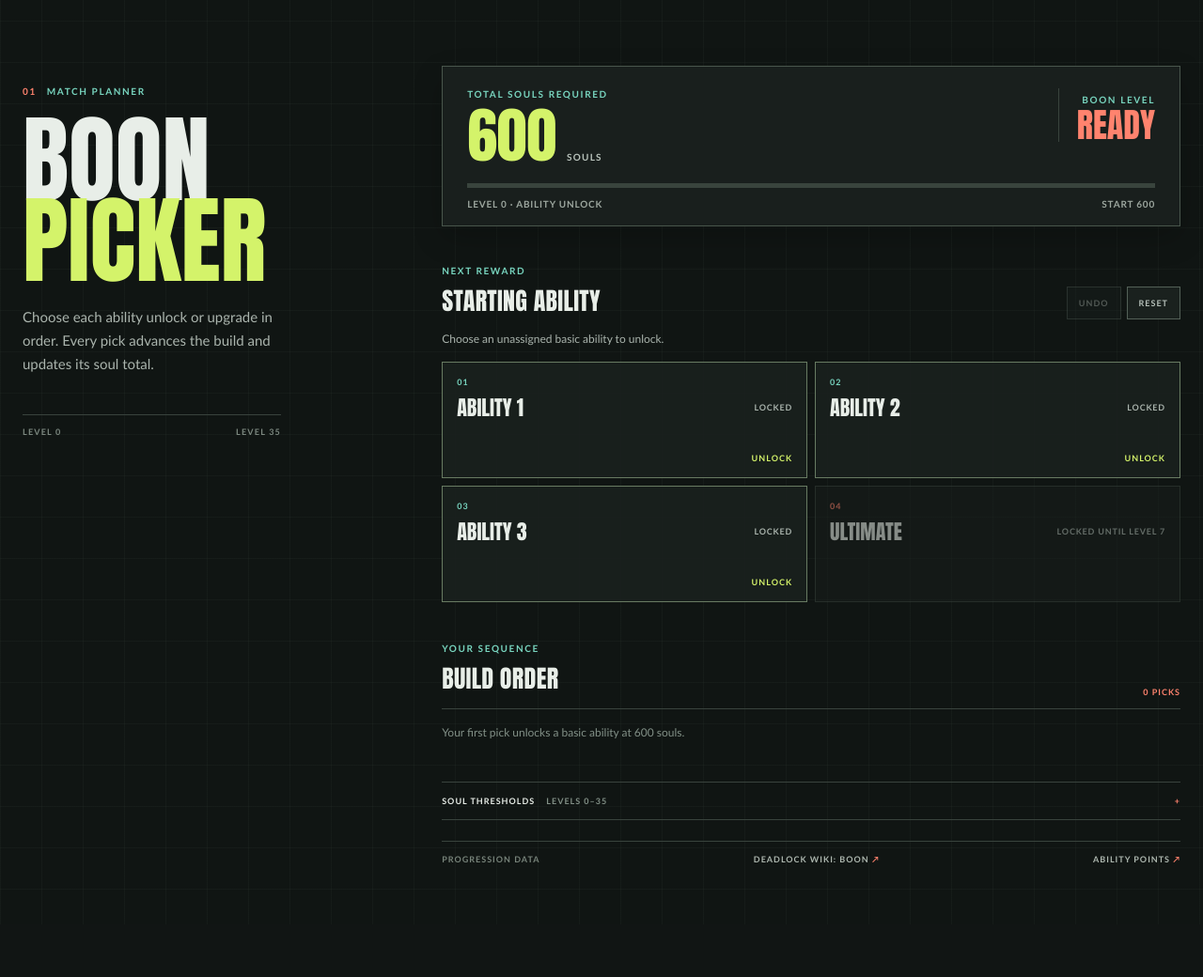
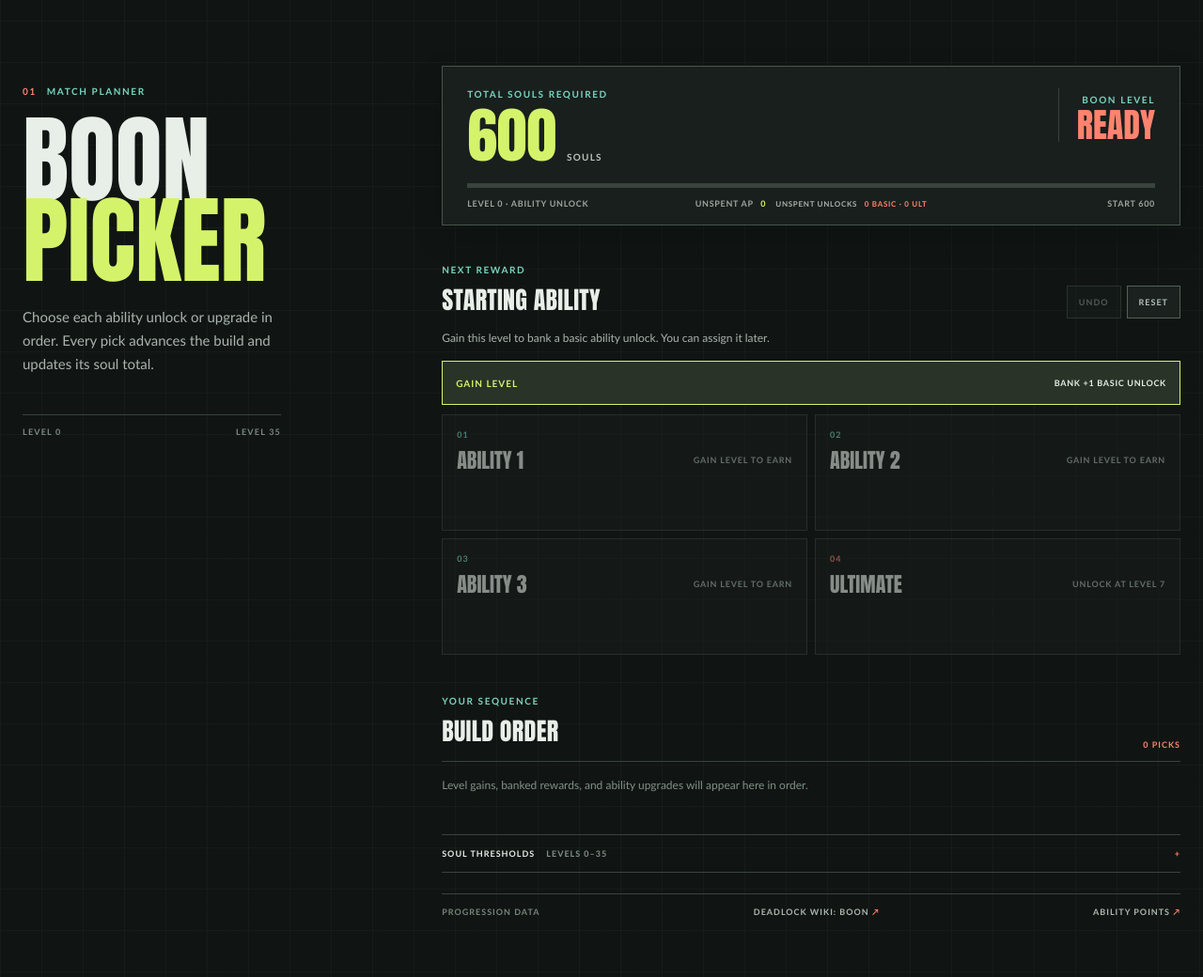
Before and after one commit to LittleBitwise/BoonPlanner, a Flask app: page / in a window 1280 px wide. Shown: the part 66-1106 px from the top of the page at 94% size. Before the commit the page ends 984 px from the top, so only its background shows below. Run offline with Flask 3, Linux system fonts and the light colour scheme.

Commit message:
fixed upgrade logic and build order display

```diff
--- a/app.py
+++ b/app.py
@@ -8,6 +8,7 @@ SOUL_THRESHOLDS = (
     45500, 49200,
 )
 ABILITY_UNLOCK_LEVELS = {0, 2, 4, 7}
+ABILITY_TIER_COSTS = (1, 2, 5)
 
 
 def build_levels():
@@ -29,7 +30,7 @@ def create_app():
 
     @app.get("/")
     def index():
-        return render_template("index.html", levels=levels)
+        return render_template("index.html", levels=levels, ability_tier_costs=ABILITY_TIER_COSTS)
 
     @app.get("/api/levels")
     def get_levels():
--- a/static/app.js
+++ b/static/app.js
@@ -1,14 +1,18 @@
 const levels = JSON.parse(document.querySelector("#boon-levels").textContent);
+const abilityTierCosts = JSON.parse(document.querySelector("#ability-tier-costs").textContent);
 const abilityCards = [...document.querySelectorAll(".ability-card")];
 const milestoneCards = [...document.querySelectorAll(".level-card")];
 const soulsValue = document.querySelector("#soulsValue");
 const levelValue = document.querySelector("#levelValue");
 const rewardValue = document.querySelector("#rewardValue");
 const nextValue = document.querySelector("#nextValue");
+const unspentValue = document.querySelector("#unspentValue");
+const unspentUnlocks = document.querySelector("#unspentUnlocks");
 const progressFill = document.querySelector("#progressFill");
 const progressTrack = document.querySelector(".progress-track");
 const choiceHeading = document.querySelector("#choiceHeading");
 const choicePrompt = document.querySelector("#choicePrompt");
+const gainLevelButton = document.querySelector("#gainLevelButton");
 const buildOrder = document.querySelector("#buildOrder");
 const orderCount = document.querySelector("#orderCount");
 const emptyOrder = document.querySelector("#emptyOrder");
@@ -18,82 +22,100 @@ const abilities = new Map(abilityCards.map((card) => [card.dataset.ability, {
   name: card.querySelector("strong").textContent,
   ultimate: card.dataset.ability === "ultimate",
   unlocked: false,
-  points: 0,
+  tier: 0,
 }]));
-let picks = [];
+let actions = [];
 let currentLevel = -1;
+let unspentAbilityPoints = 0;
+let pendingBasicUnlocks = 0;
+let pendingUltimateUnlocks = 0;
 let order = [];
 
 function formatSouls(value) {
   return Number(value).toLocaleString("en-US");
 }
 
-function tierFor(points) {
-  if (points >= 8) return 3;
-  if (points >= 3) return 2;
-  if (points >= 1) return 1;
-  return 0;
-}
-
-function nextTier(points) {
-  if (points < 1) return { tier: 1, remaining: 1 };
-  if (points < 3) return { tier: 2, remaining: 3 - points };
-  if (points < 8) return { tier: 3, remaining: 8 - points };
-  return null;
-}
-
 function targetLevel() {
   return levels[currentLevel + 1] ?? null;
 }
 
-function canChoose(ability, target) {
-  if (!target) return false;
-  if (target.reward === "Ability unlock") {
-    if (ability.unlocked) return false;
-    return target.level === 7 ? ability.ultimate : !ability.ultimate;
-  }
-  return ability.unlocked && ability.points < 8;
+function canUnlock(ability) {
+  if (ability.unlocked) return false;
+  return ability.ultimate ? pendingUltimateUnlocks > 0 : pendingBasicUnlocks > 0;
 }
 
-function applyPick(abilityId) {
-  const ability = abilities.get(abilityId);
+function canUpgrade(ability) {
+  return ability.unlocked && ability.tier < abilityTierCosts.length && unspentAbilityPoints >= abilityTierCosts[ability.tier];
+}
+
+function canGainLevel(target) {
+  return Boolean(target);
+}
+
+function applyAction(action) {
   const target = targetLevel();
-  if (!ability || !canChoose(ability, target)) return false;
-
-  let action;
-  if (target.reward === "Ability unlock") {
-    ability.unlocked = true;
-    action = "UNLOCKED";
-  } else {
-    const previousTier = tierFor(ability.points);
-    ability.points += 1;
-    const newTier = tierFor(ability.points);
-    action = newTier > previousTier ? `+1 AP · TIER ${["", "I", "II", "III"][newTier]}` : "+1 ABILITY POINT";
+  if (action.type === "gain-level") {
+    if (!canGainLevel(target)) return false;
+    currentLevel = target.level;
+    let reward;
+    if (target.reward === "Ability unlock" && target.level === 7) {
+      pendingUltimateUnlocks += 1;
+      reward = "+1 ULTIMATE UNLOCK";
+    } else if (target.reward === "Ability unlock") {
+      pendingBasicUnlocks += 1;
+      reward = "+1 BASIC UNLOCK";
+    } else {
+      unspentAbilityPoints += 1;
+      reward = "+1 ABILITY POINT";
+    }
+    return true;
   }
 
-  currentLevel = target.level;
-  order.push({ level: target.level, souls: target.souls, ability: ability.name, action });
-  return true;
+  const ability = abilities.get(action.abilityId);
+  if (!ability) return false;
+
+  if (action.type === "unlock" && canUnlock(ability)) {
+    if (ability.ultimate) pendingUltimateUnlocks -= 1;
+    else pendingBasicUnlocks -= 1;
+    ability.unlocked = true;
+    const current = levels[Math.max(0, currentLevel)];
+    order.push({ level: Math.max(0, currentLevel), souls: current.souls, ability: ability.name, action: "UNLOCKED · BANKED TOKEN" });
+    return true;
+  }
+
+  if (action.type === "upgrade" && canUpgrade(ability)) {
+    const cost = abilityTierCosts[ability.tier];
+    ability.tier += 1;
+    unspentAbilityPoints -= cost;
+    const current = levels[Math.max(0, currentLevel)];
+    order.push({ level: Math.max(0, currentLevel), souls: current.souls, ability: ability.name, action: `TIER ${["", "I", "II", "III"][ability.tier]} · -${cost} AP` });
+    return true;
+  }
+
+  return false;
 }
 
 function rebuildProgress() {
   currentLevel = -1;
+  unspentAbilityPoints = 0;
+  pendingBasicUnlocks = 0;
+  pendingUltimateUnlocks = 0;
   order = [];
   abilities.forEach((ability) => {
     ability.unlocked = false;
-    ability.points = 0;
+    ability.tier = 0;
   });
-  picks.forEach((abilityId) => applyPick(abilityId));
+  actions.forEach((action) => applyAction(action));
 }
 
 function promptFor(target) {
   if (!target) return { heading: "MAXIMUM LEVEL", prompt: "All 35 boon levels are assigned." };
   if (target.reward === "Ability unlock") {
-    if (target.level === 7) return { heading: `LEVEL ${target.level} · ULTIMATE UNLOCK`, prompt: "Unlock your Ultimate to advance this level." };
+    if (target.level === 7) return { heading: `LEVEL ${target.level} · ULTIMATE UNLOCK`, prompt: "Gain this level to bank an Ultimate unlock, then assign it whenever you're ready." };
     const heading = target.level === 0 ? "STARTING ABILITY" : `LEVEL ${target.level} · ABILITY UNLOCK`;
-    return { heading, prompt: "Choose an unassigned basic ability to unlock." };
+    return { heading, prompt: "Gain this level to bank a basic ability unlock. You can assign it later." };
   }
-  return { heading: `LEVEL ${target.level} · ABILITY POINT`, prompt: "Spend this point on an unlocked ability. Picks advance the boon level." };
+  return { heading: `LEVEL ${target.level} · ABILITY POINT`, prompt: "Gain this level to bank 1 ability point. Upgrades are optional and spend points separately." };
 }
 
 function renderOrder() {
@@ -112,16 +134,22 @@ function render() {
   const current = levels[Math.max(0, currentLevel)];
   const prompt = promptFor(target);
   const souls = current.souls;
+  const canAdvance = canGainLevel(target);
 
   soulsValue.textContent = formatSouls(souls);
   levelValue.textContent = currentLevel < 0 ? "READY" : String(currentLevel).padStart(2, "0");
   rewardValue.textContent = target ? `LEVEL ${target.level} · ${target.reward}` : "ALL REWARDS ASSIGNED";
   nextValue.textContent = target ? `${currentLevel < 0 ? "START" : "NEXT"} ${formatSouls(target.souls)}` : "MAX LEVEL";
+  unspentValue.textContent = String(unspentAbilityPoints);
+  unspentUnlocks.textContent = `${pendingBasicUnlocks} BASIC · ${pendingUltimateUnlocks} ULT`;
   progressFill.style.width = `${(Math.max(currentLevel, 0) / 35) * 100}%`;
   progressTrack.setAttribute("aria-valuenow", String(Math.max(currentLevel, 0)));
   choiceHeading.textContent = prompt.heading;
   choicePrompt.textContent = prompt.prompt;
-  undoButton.disabled = picks.length === 0;
+  gainLevelButton.disabled = !canAdvance;
+  gainLevelButton.childNodes[0].textContent = canAdvance ? "GAIN LEVEL " : "MAX LEVEL ";
+  gainLevelButton.querySelector("span").textContent = !target ? "ALL BOON LEVELS CLAIMED" : target.reward === "Ability unlock" ? target.level === 7 ? "BANK +1 ULTIMATE UNLOCK" : "BANK +1 BASIC UNLOCK" : "BANK +1 ABILITY POINT";
+  undoButton.disabled = actions.length === 0;
   document.title = `${currentLevel < 0 ? "Ready" : `Level ${currentLevel}`} · ${formatSouls(souls)} souls | Boon Picker`;
 
   abilities.forEach((ability) => {
@@ -129,19 +157,21 @@ function render() {
     const status = button.querySelector(".ability-status");
     const next = button.querySelector(".ability-next");
     const action = button.querySelector(".ability-action");
-    const available = canChoose(ability, target);
-    const upcomingTier = ability.unlocked ? nextTier(ability.points) : null;
+    const availableToUnlock = canUnlock(ability);
+    const availableToUpgrade = canUpgrade(ability);
+    const nextCost = abilityTierCosts[ability.tier];
 
-    button.disabled = !available;
-    button.classList.toggle("is-available", available);
+    button.disabled = !availableToUnlock && !availableToUpgrade;
+    button.classList.toggle("is-available", availableToUnlock || availableToUpgrade);
     if (ability.unlocked) {
-      status.textContent = `TIER ${tierFor(ability.points)} · ${ability.points}/8 AP`;
-      next.textContent = upcomingTier ? `${upcomingTier.remaining} AP TO TIER ${["", "I", "II", "III"][upcomingTier.tier]}` : "MAX TIER";
-      action.textContent = available ? "UPGRADE" : "";
+      status.textContent = `TIER ${ability.tier} / 3`;
+      next.textContent = nextCost ? `COST ${nextCost} AP · ${unspentAbilityPoints} BANKED` : "MAX TIER";
+      action.textContent = nextCost ? (availableToUpgrade ? `UPGRADE · ${nextCost} AP` : `NEED ${nextCost} AP`) : "";
     } else {
-      status.textContent = ability.ultimate && target?.level !== 7 ? "LOCKED UNTIL LEVEL 7" : "LOCKED";
+      const nextBasicUnlock = levels.find((item) => item.level > currentLevel && item.reward === "Ability unlock" && item.level !== 7);
+      status.textContent = availableToUnlock ? "READY TO UNLOCK" : ability.ultimate ? currentLevel < 7 ? "UNLOCK AT LEVEL 7" : "NO ULT TOKEN BANKED" : pendingBasicUnlocks ? "READY TO UNLOCK" : nextBasicUnlock ? currentLevel < 0 && nextBasicUnlock.level === 0 ? "GAIN LEVEL TO EARN" : `TOKEN AT LEVEL ${nextBasicUnlock.level}` : "NO TOKEN BANKED";
       next.textContent = "";
-      action.textContent = available ? "UNLOCK" : "";
+      action.textContent = availableToUnlock ? "UNLOCK" : "";
     }
   });
 
@@ -154,23 +184,33 @@ function render() {
   renderOrder();
 }
 
+function commitAction(action) {
+  if (!applyAction(action)) return;
+  actions.push(action);
+  render();
+}
+
 abilityCards.forEach((card) => {
   card.addEventListener("click", () => {
-    if (!canChoose(abilities.get(card.dataset.ability), targetLevel())) return;
-    picks.push(card.dataset.ability);
-    rebuildProgress();
-    render();
+    const ability = abilities.get(card.dataset.ability);
+    if (canUnlock(ability)) {
+      commitAction({ type: "unlock", abilityId: card.dataset.ability });
+    } else if (canUpgrade(ability)) {
+      commitAction({ type: "upgrade", abilityId: card.dataset.ability });
+    }
   });
 });
 
+gainLevelButton.addEventListener("click", () => commitAction({ type: "gain-level" }));
+
 undoButton.addEventListener("click", () => {
-  picks.pop();
+  actions.pop();
   rebuildProgress();
   render();
 });
 
 document.querySelector("#resetButton").addEventListener("click", () => {
-  picks = [];
+  actions = [];
   rebuildProgress();
   render();
 });
--- a/static/styles.css
+++ b/static/styles.css
@@ -64,8 +64,13 @@ h1 em { color: var(--acid); font-style: normal; }
 .level-stamp strong { display: block; margin-top: 2px; color: var(--coral); font-family: Impact, sans-serif; font-size: 36px; font-weight: 400; line-height: 1; }
 .progress-track { height: 5px; margin-top: 19px; overflow: hidden; background: #39443d; }
 .progress-fill { width: 0; height: 100%; background: var(--mint); transition: width 180ms ease-out; }
-.summary-bottom { display: flex; justify-content: space-between; margin-top: 11px; color: #9da79f; font-size: 10px; font-weight: 700; letter-spacing: .8px; text-transform: uppercase; }
+.summary-bottom { display: grid; grid-template-columns: minmax(0, 1fr) auto auto minmax(0, 1fr); align-items: center; gap: 10px; margin-top: 11px; color: #9da79f; font-size: 9px; font-weight: 700; letter-spacing: .7px; text-transform: uppercase; }
 .summary-bottom b { margin-left: 5px; color: var(--paper); font-variant-numeric: tabular-nums; }
+.summary-bottom #nextValue { text-align: right; }
+.unspent-display { white-space: nowrap; }
+.unspent-display b { color: var(--acid); }
+.unlock-bank { color: #aab4ad; font-size: 8px; white-space: nowrap; }
+.unlock-bank b { color: var(--coral); }
 
 .picker-heading { display: flex; justify-content: space-between; align-items: end; gap: 18px; margin: 35px 0 16px; }
 h2 { margin: 5px 0 0; font-family: Impact, "Arial Narrow", sans-serif; font-size: 26px; font-weight: 400; letter-spacing: .3px; }
@@ -78,6 +83,12 @@ h2 { margin: 5px 0 0; font-family: Impact, "Arial Narrow", sans-serif; font-size
 .step-button:focus-visible, .reset-button:focus-visible, .level-card:focus-visible { outline: 2px solid var(--mint); outline-offset: 3px; }
 
 .choice-prompt { margin: -4px 0 15px; color: #aab4ad; font-size: 12px; line-height: 1.5; }
+.gain-level-button { display: flex; width: 100%; min-height: 47px; align-items: center; justify-content: space-between; margin: 0 0 10px; padding: 0 14px; border: 1px solid var(--acid); background: #293328; color: var(--acid); cursor: pointer; font-size: 10px; font-weight: 900; letter-spacing: 1px; }
+.gain-level-button span { color: var(--paper); font-size: 9px; letter-spacing: .7px; }
+.gain-level-button:hover { background: #354332; }
+.gain-level-button:focus-visible { outline: 2px solid var(--mint); outline-offset: 3px; }
+.gain-level-button:disabled { border-color: #536057; background: var(--panel); color: #829087; cursor: not-allowed; }
+.gain-level-button:disabled span { color: #829087; }
 .ability-grid { display: grid; grid-template-columns: repeat(2, minmax(0, 1fr)); gap: 8px; }
 .ability-card { position: relative; display: grid; min-width: 0; min-height: 124px; grid-template-columns: 1fr auto; grid-template-rows: auto auto 1fr auto; gap: 5px 12px; padding: 15px; border: 1px solid #39443d; background: rgba(26, 33, 30, .9); text-align: left; cursor: pointer; transition: transform 120ms ease, border-color 120ms ease, background 120ms ease; }
 .ability-card:hover:not(:disabled) { transform: translateY(-2px); border-color: var(--acid); background: var(--panel-raised); }
@@ -146,6 +157,10 @@ h2 { margin: 5px 0 0; font-family: Impact, "Arial Narrow", sans-serif; font-size
   .level-stamp strong { font-size: 31px; }
   .picker-heading { align-items: center; margin-top: 27px; }
   h2 { font-size: 23px; }
+  .summary-bottom { grid-template-columns: 1fr auto; row-gap: 7px; }
+  .summary-bottom #nextValue { grid-column: 2; grid-row: 1; }
+  .unspent-display { grid-column: 1 / -1; grid-row: 2; }
+  .unlock-bank { grid-column: 1 / -1; grid-row: 3; }
   .ability-grid { grid-template-columns: 1fr; }
   .ability-card { min-height: 106px; }
   .order-item { grid-template-columns: 23px 76px minmax(75px, 1fr) minmax(90px, auto); gap: 6px; }
--- a/templates/index.html
+++ b/templates/index.html
@@ -36,6 +36,8 @@
         </div>
         <div class="summary-bottom">
           <span id="rewardValue">LEVEL 0 · ABILITY UNLOCK</span>
+          <span class="unspent-display">UNSPENT AP <b id="unspentValue">0</b></span>
+          <span class="unlock-bank">UNSPENT UNLOCKS <b id="unspentUnlocks">0 BASIC · 0 ULT</b></span>
           <span id="nextValue">START PICK</span>
         </div>
       </div>
@@ -47,7 +49,8 @@
           <button type="button" class="reset-button" id="resetButton" title="Clear the ability order">RESET</button>
         </div>
       </div>
-      <p class="choice-prompt" id="choicePrompt">Choose one of the first three abilities to unlock at level 0.</p>
+      <p class="choice-prompt" id="choicePrompt">Gain the starting level to bank an ability unlock. You can assign it later.</p>
+      <button type="button" class="gain-level-button" id="gainLevelButton">GAIN LEVEL <span>BANK +1 BASIC UNLOCK</span></button>
 
       <div class="ability-grid" id="abilityGrid" role="group" aria-label="Choose an ability to unlock or upgrade">
         <button type="button" class="ability-card" data-ability="ability-1">
@@ -66,7 +69,7 @@
 
       <section class="build-section" aria-labelledby="buildTitle">
         <div class="section-heading"><div><span class="label">YOUR SEQUENCE</span><h2 id="buildTitle">BUILD ORDER</h2></div><span class="order-count" id="orderCount">0 PICKS</span></div>
-        <p class="empty-order" id="emptyOrder">Your first pick unlocks a basic ability at 600 souls.</p>
+        <p class="empty-order" id="emptyOrder">Level gains, banked rewards, and ability upgrades will appear here in order.</p>
         <ol class="build-order" id="buildOrder" aria-live="polite"></ol>
       </section>
 
@@ -91,5 +94,6 @@
     </section>
   </main>
   <script id="boon-levels" type="application/json">{{ levels|tojson }}</script>
+  <script id="ability-tier-costs" type="application/json">{{ ability_tier_costs|tojson }}</script>
 </body>
 </html>
```
Also changed, not shown: test_app.py (+6 -1 lines), README.md.
